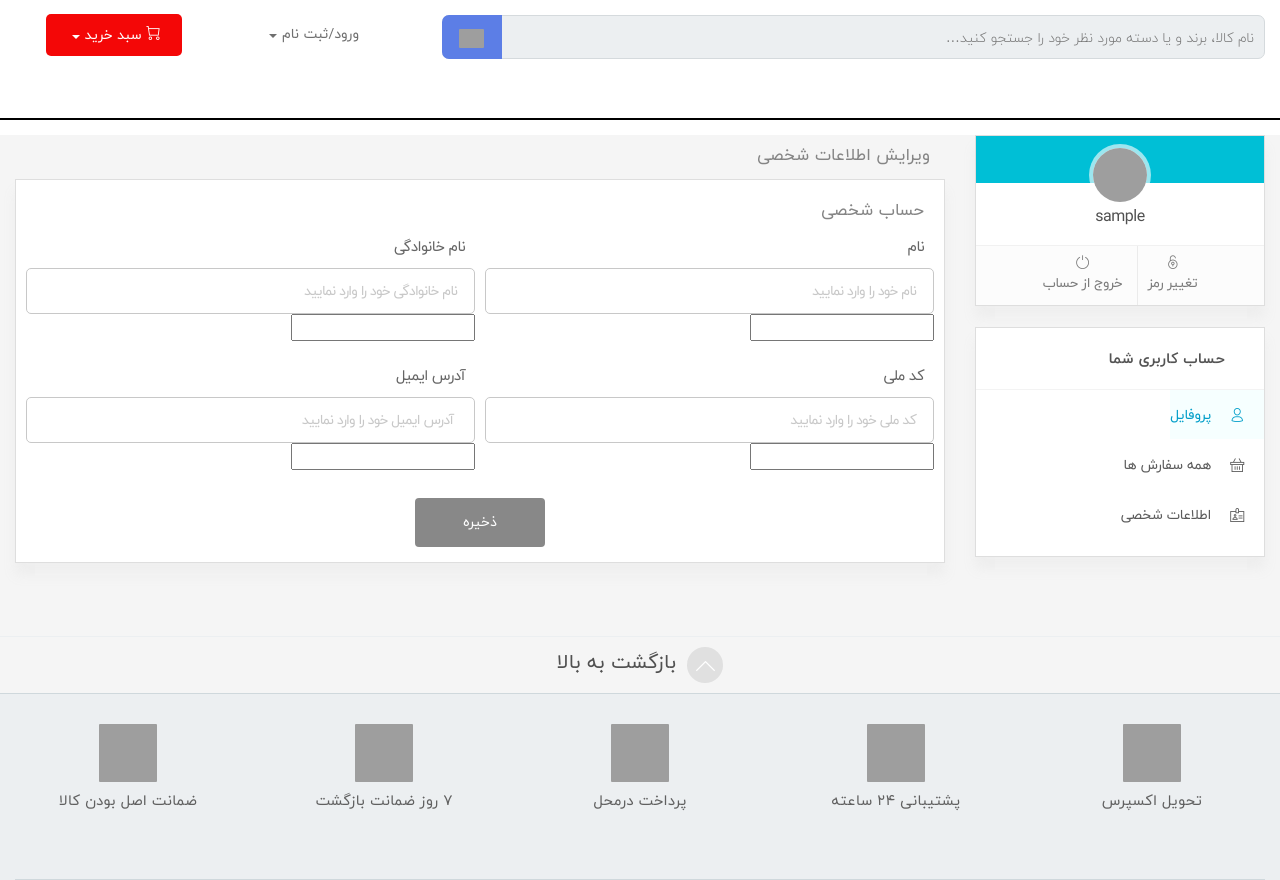
After one commit to sasan-sohrabi/OnlineShop, a Django app: template templates/profile-additional-info.html in a window 1280 px wide. The commit adds this page. Run offline with Django 3.2, Linux system fonts and the light colour scheme; tables that the repository leaves empty hold one stand-in row (values such as "Sample post"); the template is opened without the code that fills it: values that come from a table or form of the project are taken from there, most other values are stand-ins (such as "Sample title", 1, 10 or a date in 2020); form fields are guessed from the names that the template uses; some libraries are stand-ins or nearby versions; grey boxes are pictures that could not be loaded.

Commit message:
Phase third_v1

```diff
--- a/core/models.py
+++ b/core/models.py
@@ -72,7 +72,7 @@ class User(AbstractUser):
 
 
 class Address(BaseModel):
-    owner = models.ForeignKey(User, on_delete=models.CASCADE, verbose_name=_("Owner"),
+    owner = models.ForeignKey(User, on_delete=models.CASCADE,related_name='addresses', verbose_name=_("Owner"),
                               help_text=_("Owner of Address"))
 
     province = models.CharField(max_length=30, verbose_name=_("Province"),
--- a/customer/models.py
+++ b/customer/models.py
@@ -6,7 +6,7 @@ from django.utils.translation import gettext_lazy as _
 
 
 class Customer(BaseModel):
-    user = models.ForeignKey(User, null=True, on_delete=models.CASCADE, verbose_name=_("Customer"),
+    user = models.ForeignKey(User, null=True, on_delete=models.CASCADE, related_name='customers', verbose_name=_("Customer"),
                              help_text=_("Customer Id"))
     national_code = models.IntegerField(verbose_name=_("National Code"),
                                         validators=[RegexValidator(regex=r'^[0-9]{10}$',
--- a/order/models.py
+++ b/order/models.py
@@ -38,6 +38,7 @@ class OrderedProduct(BaseModel):
     product_id = models.ForeignKey(Products, verbose_name=_("Product"), help_text=_("Product of Order"),
                                    on_delete=models.CASCADE)
     order_id = models.ForeignKey(Ordered, verbose_name=_("Order"), help_text=_("Order of  SubOrder"),
+                                 related_name='orders',
                                  on_delete=models.CASCADE)
     quantity = models.IntegerField(verbose_name=_("Quantity"), help_text=_("Quantity of  SubOrder"), default=0)
 
--- a/order/urls.py
+++ b/order/urls.py
@@ -6,5 +6,8 @@ app_name = 'orders'
 
 urlpatterns = [
     path('update_item/', update_item, name='updateItem'),
-    path('cart/', login_required(OrderView.as_view(), login_url='/login/'), name='orderItem')
+    path('cart/', login_required(OrderView.as_view(), login_url='/login/'), name='orderItem'),
+
+    path('orders/', OrderListApi.as_view(), name='orders'),
+    path('orders/<int:pk>', OrderDetailApi.as_view(), name='order'),
 ]
--- /dev/null
+++ b/templates/profile-additional-info.html
@@ -0,0 +1,147 @@
+{% extends 'base_layout.html' %}
+{% load static %}
+
+{% block content %}
+    <div class="wrapper default">
+
+        <!-- main -->
+        <main class="profile-user-page default">
+            <div class="container">
+                <div class="row">
+                    <div class="profile-page col-xl-9 col-lg-8 col-md-12 order-2">
+                        <div class="row">
+                            <div class="col-12">
+                                <div class="col-12">
+                                    <h1 class="title-tab-content">ویرایش اطلاعات شخصی</h1>
+                                </div>
+                                <div class="content-section default">
+                                    <div class="row">
+                                        <div class="col-12">
+                                            <h1 class="title-tab-content">حساب شخصی</h1>
+                                        </div>
+                                    </div>
+                                    <form class="form-account" method="POST" action="">
+                                        {% csrf_token %}
+                                        <div class="row">
+                                            <div class="col-sm-12 col-md-6">
+                                                <div class="form-account-title">نام</div>
+                                                <div class="form-account-row">
+                                                    <input class="input-field text-right" type="text"
+                                                           placeholder="نام خود را وارد نمایید">
+                                                    {{ user_form.first_name }}
+                                                </div>
+                                            </div>
+                                            <div class="col-sm-12 col-md-6">
+                                                <div class="form-account-title">نام خانوادگی</div>
+                                                <div class="form-account-row">
+                                                    <input class="input-field text-right" type="text"
+                                                           placeholder="نام خانوادگی خود را وارد نمایید">
+                                                    {{ user_form.last_name }}
+                                                </div>
+                                            </div>
+                                            <div class="col-sm-12 col-md-6">
+                                                <div class="form-account-title">کد ملی</div>
+                                                <div class="form-account-row">
+                                                    <input class="input-field" type="text"
+                                                           placeholder="کد ملی خود را وارد نمایید">
+                                                    {{ customer_form.national_code }}
+                                                </div>
+                                            </div>
+                                            <div class="col-sm-12 col-md-6">
+                                                <div class="form-account-title">آدرس ایمیل</div>
+                                                <div class="form-account-row">
+                                                    <input class="input-field" type="email"
+                                                           placeholder=" آدرس ایمیل خود را وارد نمایید">
+                                                    {{ user_form.email }}
+                                                </div>
+                                            </div>
+                                        </div>
+                                        <div class="col-12 text-center">
+                                            <button class="btn btn-default btn-lg">ذخیره</button>
+                                            {#                                        <button class="btn btn-default btn-lg">انصراف</button>#}
+                                        </div>
+                                    </form>
+                                </div>
+                            </div>
+                        </div>
+                    </div>
+                    <div class="profile-page-aside col-xl-3 col-lg-4 col-md-6 center-section order-1">
+                        <div class="profile-box">
+                            <div class="profile-box-header">
+                                <div class="profile-box-avatar">
+                                    <img src="{% get_media_prefix %}assets/img/svg/user.svg" alt="">
+                                </div>
+                            </div>
+                            <div class="profile-box-username">{{ user_instance.username }}</div>
+                            <div class="profile-box-tabs">
+                                <a href="#" class="profile-box-tab profile-box-tab-access">
+                                    <i class="now-ui-icons ui-1_lock-circle-open"></i>
+                                    تغییر رمز
+                                </a>
+                                <a href="#" class="profile-box-tab profile-box-tab--sign-out">
+                                    <i class="now-ui-icons media-1_button-power"></i>
+                                    خروج از حساب
+                                </a>
+                            </div>
+                        </div>
+                        <div class="responsive-profile-menu show-md">
+                            <div class="btn-group">
+                                <button type="button" class="btn btn-secondary dropdown-toggle" data-toggle="dropdown"
+                                        aria-haspopup="true" aria-expanded="false">
+                                    <i class="fa fa-navicon"></i>
+                                    حساب کاربری شما
+                                </button>
+                                <div class="dropdown-menu dropdown-menu-right text-right">
+                                    <a href="profile.html" class="dropdown-item active-menu">
+                                        <i class="now-ui-icons users_single-02"></i>
+                                        پروفایل
+                                    </a>
+                                    <a href="#" class="dropdown-item">
+                                        <i class="now-ui-icons shopping_basket"></i>
+                                        همه سفارش ها
+                                    </a>
+                                    <a href="#" class="dropdown-item">
+                                        <i class="now-ui-icons files_single-copy-04"></i>
+                                        درخواست مرجوعی
+                                    </a>
+                                    <a href="#" class="dropdown-item">
+                                        <i class="now-ui-icons ui-2_favourite-28"></i>
+                                        لیست علاقمندی ها
+                                    </a>
+                                    <a href="#" class="dropdown-item">
+                                        <i class="now-ui-icons business_badge"></i>
+                                        اطلاعات شخصی
+                                    </a>
+                                </div>
+                            </div>
+                        </div>
+                        <div class="profile-menu hidden-md">
+                            <div class="profile-menu-header">حساب کاربری شما</div>
+                            <ul class="profile-menu-items">
+                                <li>
+                                    <a href="profile.html" class="active">
+                                        <i class="now-ui-icons users_single-02"></i>
+                                        پروفایل
+                                    </a>
+                                </li>
+                                <li>
+                                    <a href="#">
+                                        <i class="now-ui-icons shopping_basket"></i>
+                                        همه سفارش ها
+                                    </a>
+                                </li>
+                                <li>
+                                    <a href="#">
+                                        <i class="now-ui-icons business_badge"></i>
+                                        اطلاعات شخصی
+                                    </a>
+                                </li>
+                            </ul>
+                        </div>
+                    </div>
+                </div>
+            </div>
+        </main>
+        <!-- main -->
+    </div>
+{% endblock %}
```
Also changed, not shown: customer/forms.py (added, +24 -0 lines), customer/permisssions.py (added, +11 -0 lines), customer/serializers.py (added, +40 -0 lines), customer/urls.py (+19 -0 lines), customer/views.py (+90 -5 lines), order/permisssions.py (added, +11 -0 lines), order/serializers.py (added, +25 -0 lines), order/views.py (+60 -1 lines), templates/profile.html (+10 -23 lines), core/migrations/0003_alter_address_owner.py (added), customer/migrations/0002_alter_customer_user.py (added), db.sqlite3, order/migrations/0005_alter_orderedproduct_order_id.py (added), product/serializers.py (line endings or trailing spaces).
